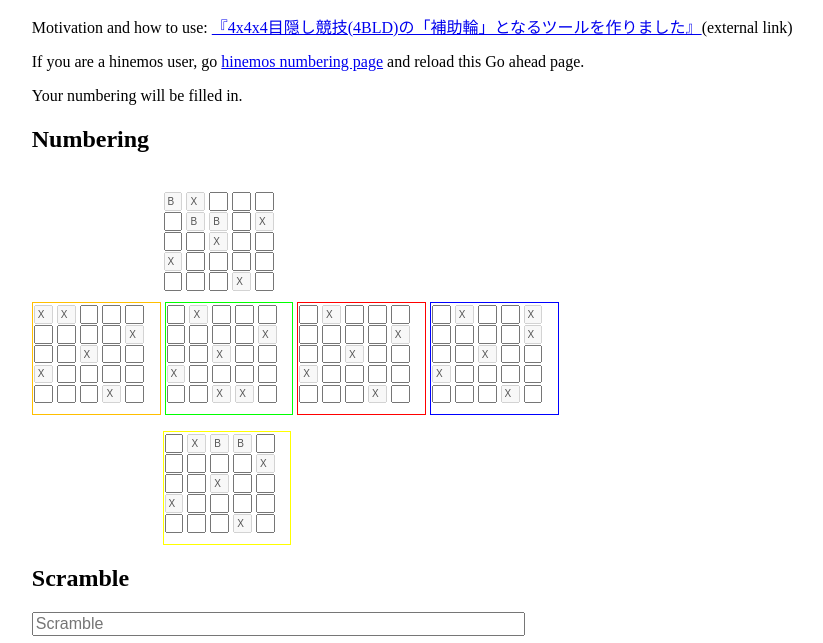
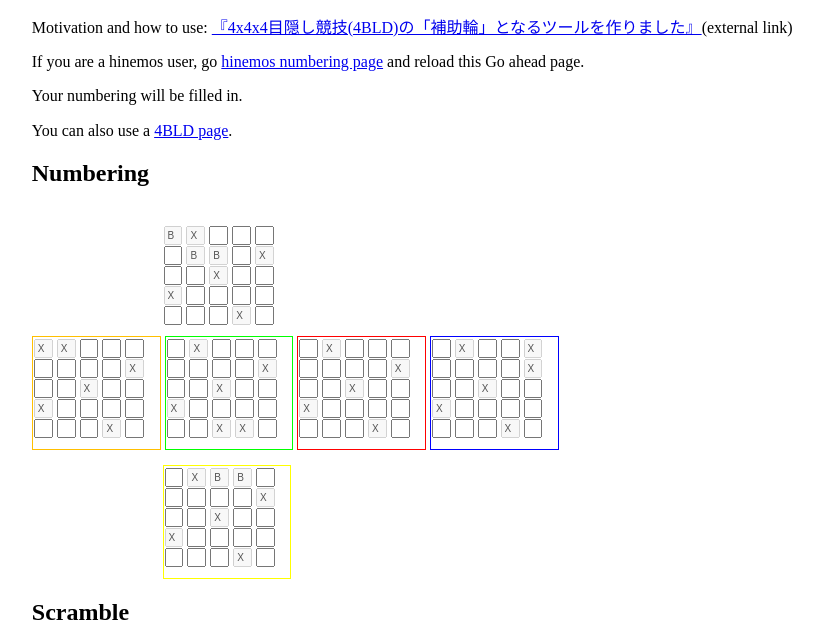
Before and after one commit to sakabar/go_ahead_4BLD, a website built with webpack: page 5bld.html in a window 1280 px wide. Shown: the part 61-704 px from the top of the page, without its empty margins (6-829 px from the left). Built offline with nearby package versions, Linux system fonts and the light colour scheme.

Commit message:
4BLD、5BLDページに相互にリンクを追加

```diff
--- a/5bld.html
+++ b/5bld.html
@@ -10,6 +10,7 @@
     <p>Motivation and how to use: <a href="https://sak-cube.hatenablog.jp/entry/2017/12/01/000000">『4x4x4目隠し競技(4BLD)の「補助輪」となるツールを作りました』</a>(external link)</p>
     <p>If you are a hinemos user, go <a href="https://saxcy.info/hinemos/numbering.html" target="_blank">hinemos numbering page</a> and reload this Go ahead page.</p>
     <p>Your numbering will be filled in.</p>
+    <p>You can also use a <a href="4bld.html">4BLD page</a>.</p>
 
     <div class="ExtendElevation">
       <h2>Numbering</h2>
```
Also changed, not shown: index.html (+1 -0 lines).
